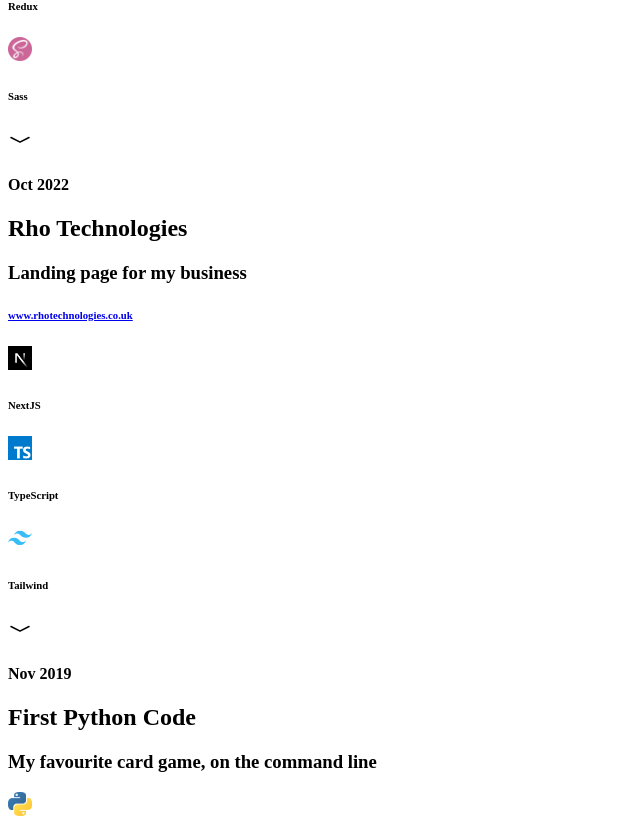
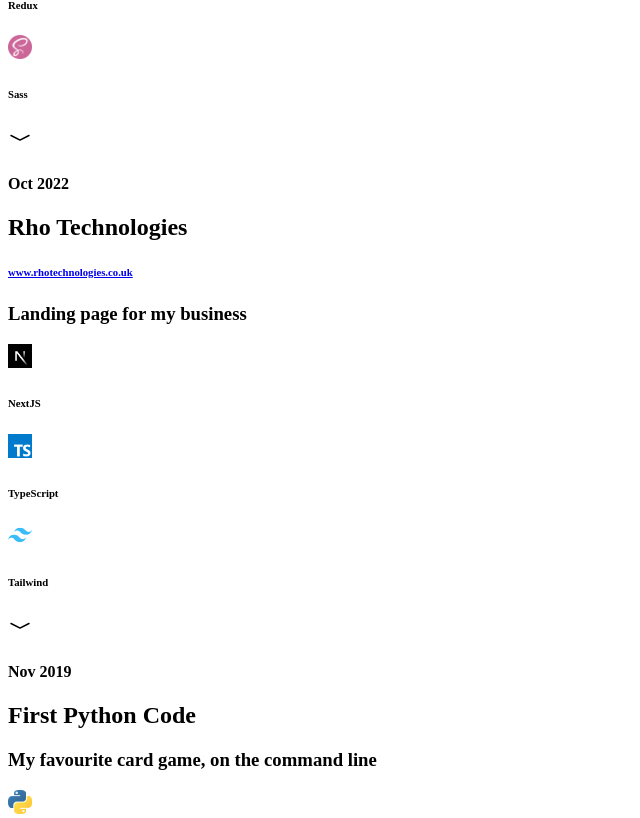
Before and after one commit to ottelli/elliottking.dev, a Next.js app: page / in a window 1280 px wide. Shown: the part 2816-3634 px from the top of the page, without its empty margins (0-640 px from the left). Built offline with nearby package versions, Linux system fonts and the light colour scheme.

Commit message:
card layout update & dark mode tweaks

```diff
--- a/package.json
+++ b/package.json
@@ -14,19 +14,16 @@
     "@types/react": "18.0.35",
     "@types/react-dom": "18.0.11",
     "autoprefixer": "10.4.14",
-    "dompurify": "^3.0.2",
-    "eslint": "8.38.0",
-    "eslint-config-next": "13.3.0",
     "isomorphic-dompurify": "^1.2.0",
     "next": "13.3.0",
     "postcss": "8.4.21",
-    "prettier": "^2.8.7",
     "react": "18.2.0",
     "react-dom": "18.2.0",
     "tailwindcss": "3.3.1",
     "typescript": "5.0.4"
   },
   "devDependencies": {
+    "prettier": "^2.8.7",
     "@types/dompurify": "^3.0.1",
     "prettier-plugin-tailwindcss": "^0.2.7"
   }
--- a/src/components/Timeline.tsx
+++ b/src/components/Timeline.tsx
@@ -1,8 +1,8 @@
-import DOMPurify from "isomorphic-dompurify"
-import { useId, useState } from "react"
+import { useState } from "react"
 import useIntersectionObserver from "../hooks/useIntersectionObserver"
 import ErrorBoundary from "../utils/ErrorBoundary"
 import TechStack from "./TechStack"
+import { ITimelineEntryProse, Prose, ToggleDropdown } from "./TimelineCardParts"
 
 export interface ITimelineEntry {
   title: string
@@ -10,16 +10,7 @@ export interface ITimelineEntry {
   description: string
   link?: string
   stack: string[]
-  method: ITimelineEntryMethod
-  status: ITimelineEntryStatus
-}
-
-interface ITimelineEntryMethod {
-  [step: string]: string
-}
-
-interface ITimelineEntryStatus {
-  [section: string]: string | string[]
+  points: ITimelineEntrySteps
 }
 
 const Timeline = ({ entries }: { entries: ITimelineEntry[] }) => {
@@ -61,19 +52,15 @@ const TimelineCard = ({
     rootMargin: "9999px 9999px 0px 0px",
     threshold: 0.3,
   })
-
   const [isOpen, setOpen] = useState(false)
 
   return (
     <div
       id={`card-${entry.title}`}
-      key={`card-${entry.title}-${index}`}
       ref={containerRef}
-      className={`mx-0 my-4 flex w-full
-      transform flex-col items-center rounded-3xl p-4 transition duration-500 sm:w-10/12 md:w-8/12
-      ${
-        isVisible || index === 0
-          ? "-transform-x-1/2 dark:via-indigp-200 bg-gradient-to-tr from-purple-200 via-indigo-100 to-blue-100 opacity-100 shadow-xl dark:from-purple-300 dark:to-blue-300"
+      className={`mx-0 my-4 flex w-full transform flex-col items-center rounded-3xl p-4 transition duration-500 sm:w-10/12 md:w-8/12
+        ${isVisible || index === 0
+          ? "-transform-x-1/2 dark:via-indigp-200 bg-gradient-to-tr from-purple-200 via-indigo-100 to-blue-100 opacity-100 shadow-xl dark:from-purple-800 dark:via-indigo-900 dark:to-blue-900"
           : "translate-x-1/2 bg-white opacity-0"
         }
       `}
@@ -91,40 +78,26 @@ const TimelineCard = ({
           </svg>
         </div>
       )}
-
-      <div className='flex w-full flex-row items-center justify-start'>
+      <div className='flex flex-row w-full items-center'>
         <h4 className='w-32 justify-self-center rounded bg-gradient-to-tr from-green-700 to-green-500 p-1 text-center font-normal text-white shadow-md shadow-green-100 dark:shadow-slate-900'>
           {entry.date}
         </h4>
-        <h2 className='ml-4 font-normal dark:text-slate-800'>{entry.title}</h2>
-      </div>
-
-      <div className='flex w-full flex-row flex-wrap items-center justify-between'>
-        <h3 className='text-center font-light italic dark:text-slate-800'>
-          {entry.description}
-        </h3>
+        <div className='flex flex-col ml-4'>
+          <h2>{entry.title}</h2>
           {entry.link && (
             <a href={`https://${entry.link}`}>
               <h6 className=''>{entry.link}</h6>
             </a>
           )}
         </div>
-
-      <div className='m-4'>
+      </div>
+      <h3 className='m-4 text-center font-normal italic'>
+        {entry.description}
+      </h3>
+      <div className='m-4 mt-0'>
         <TechStack items={entry.stack} />
       </div>
-
-      {isOpen && (
-        <div className='flex w-full max-w-none flex-row flex-wrap items-center justify-center'>
-          <div className='mx-4 h-full md:w-5/12'>
-            <Method {...entry.method} />
-          </div>
-
-          <div className='mx-4 h-full md:w-5/12'>
-            <ProjectStatus {...entry.status} />
-          </div>
-        </div>
-      )}
+      {isOpen && <Prose {...entry.points} />}
       <ToggleDropdown
         isOpen={isOpen}
         onClick={() => setOpen(!isOpen)}
@@ -132,106 +105,3 @@ const TimelineCard = ({
     </div>
   )
 }
-
-const Method = (props: ITimelineEntryMethod) => {
-  const id = useId()
-
-  return (
-    <div className='prose flex h-full w-full max-w-none flex-col'>
-      {Object.entries(props).map(([name, text]) => (
-        <div key={id + name + "-container"}>
-          <h5
-            key={id + name + "-title"}
-            className='font-bold italic'
-          >
-            {name}
-          </h5>
-          <p
-            key={id + name + "-text"}
-            className='mt-0'
-            dangerouslySetInnerHTML={{ __html: DOMPurify.sanitize(text) }}
-          ></p>
-        </div>
-      ))}
-    </div>
-  )
-}
-
-const ProjectStatus = (props: ITimelineEntryStatus) => {
-  return (
-    <div className='prose flex h-full w-full max-w-none flex-col border-slate-400 dark:border-slate-600'>
-      {Object.entries(props).map(([name, text]) => (
-        <div key={name}>
-          <h5 className='font-bold'>{name}</h5>
-          {text instanceof Array ? (
-            <ul className='m-0 list-inside list-none p-0'>
-              {text.map((point, i) => (
-                <li
-                  key={i}
-                  className='relative flex pl-[20px]'
-                >
-                  <svg
-                    className='absolute left-0 top-[6px]'
-                    fill='currentColor'
-                    xmlns='http://www.w3.org/2000/svg'
-                    viewBox='0 0 384 512'
-                    width='12'
-                  >
-                    <path d='M342.6 233.4c12.5 12.5 12.5 32.8 0 45.3l-192 192c-12.5 12.5-32.8 12.5-45.3 0s-12.5-32.8 0-45.3L274.7 256 105.4 86.6c-12.5-12.5-12.5-32.8 0-45.3s32.8-12.5 45.3 0l192 192z' />
-                  </svg>
-                  <p
-                    className='m-0'
-                    dangerouslySetInnerHTML={{
-                      __html: DOMPurify.sanitize(point),
-                    }}
-                  ></p>
-                </li>
-              ))}
-            </ul>
-          ) : (
-            <p
-              dangerouslySetInnerHTML={{ __html: DOMPurify.sanitize(text) }}
-            ></p>
-          )}
-        </div>
-      ))}
-    </div>
-  )
-}
-
-const ToggleDropdown = (props: { isOpen: boolean; onClick: () => void }) => {
-  return (
-    <span
-      className='col-start-1 col-end-6 flex h-8 flex-row justify-center'
-      onClick={props.onClick}
-    >
-      {props.isOpen ? (
-        <svg
-          xmlns='http://www.w3.org/2000/svg'
-          width='24'
-          height='24'
-          fill='currentColor'
-          viewBox='0 0 16 16'
-        >
-          <path
-            fillRule='evenodd'
-            d='M7.776 5.553a.5.5 0 0 1 .448 0l6 3a.5.5 0 1 1-.448.894L8 6.56 2.224 9.447a.5.5 0 1 1-.448-.894l6-3z'
-          />
-        </svg>
-      ) : (
-        <svg
-          xmlns='http://www.w3.org/2000/svg'
-          width='24'
-          height='24'
-          fill='currentColor'
-          viewBox='0 0 16 16'
-        >
-          <path
-            fillRule='evenodd'
-            d='M1.553 6.776a.5.5 0 0 1 .67-.223L8 9.44l5.776-2.888a.5.5 0 1 1 .448.894l-6 3a.5.5 0 0 1-.448 0l-6-3a.5.5 0 0 1-.223-.67z'
-          />
-        </svg>
-      )}
-    </span>
-  )
-}
--- /dev/null
+++ b/src/components/TimelineCardParts.tsx
@@ -0,0 +1,104 @@
+import DOMPurify from "isomorphic-dompurify"
+import { useId } from "react"
+
+export interface ITimelineEntryProse {
+  [key: string]: string | string[]
+}
+
+export const Prose = (props: ITimelineEntryProse) => {
+  const id = useId()
+  const isArray = (item:any):boolean => {
+    if (item instanceof Object) {
+      return true
+    }
+  }
+
+  return (
+    <div>
+      {Object.entries(props).map(([key, entry]) => (
+        <div key={id + key + "container"} className="mx-4">
+          <h5
+            className='font-bold italic'
+          >
+            {key}
+          </h5>
+          {
+            (isArray(entry))
+            ? <List items={entry} />
+            : <Paragraph text={entry} />
+          }
+        </div>
+      ))}
+    </div>
+  )
+}
+
+const List = ({ items }: { items: string[] }) => {
+  return (
+    <ul>
+      {items.map((text,idx) => (
+        <li
+          key={idx}
+          className='relative flex pl-[20px]'
+        >
+          <svg
+            className='absolute left-0 top-[2px]'
+            fill='currentColor'
+            xmlns='http://www.w3.org/2000/svg'
+            viewBox='0 0 384 512'
+            width='12'
+          >
+            <path d='M342.6 233.4c12.5 12.5 12.5 32.8 0 45.3l-192 192c-12.5 12.5-32.8 12.5-45.3 0s-12.5-32.8 0-45.3L274.7 256 105.4 86.6c-12.5-12.5-12.5-32.8 0-45.3s32.8-12.5 45.3 0l192 192z' />
+          </svg>
+          <Paragraph text={text} />
+        </li>
+      ))}
+    </ul>
+  )
+}
+
+const Paragraph = ({ text }: { text: string }) => {
+  return (
+    <p
+      className="m-0"
+      dangerouslySetInnerHTML={{ __html: DOMPurify.sanitize(text) }}
+    ></p>
+  )
+}
+
+export const ToggleDropdown = (props: { isOpen: boolean; onClick: () => void }) => {
+  return (
+    <span
+      className='col-start-1 col-end-6 flex h-8 flex-row justify-center'
+      onClick={props.onClick}
+    >
+      {props.isOpen ? (
+        <svg
+          xmlns='http://www.w3.org/2000/svg'
+          width='24'
+          height='24'
+          fill='currentColor'
+          viewBox='0 0 16 16'
+        >
+          <path
+            fillRule='evenodd'
+            d='M7.776 5.553a.5.5 0 0 1 .448 0l6 3a.5.5 0 1 1-.448.894L8 6.56 2.224 9.447a.5.5 0 1 1-.448-.894l6-3z'
+          />
+        </svg>
+      ) : (
+        <svg
+          xmlns='http://www.w3.org/2000/svg'
+          width='24'
+          height='24'
+          fill='currentColor'
+          viewBox='0 0 16 16'
+        >
+          <path
+            fillRule='evenodd'
+            d='M1.553 6.776a.5.5 0 0 1 .67-.223L8 9.44l5.776-2.888a.5.5 0 1 1 .448.894l-6 3a.5.5 0 0 1-.448 0l-6-3a.5.5 0 0 1-.223-.67z'
+          />
+        </svg>
+      )}
+    </span>
+  )
+}
--- a/src/data/timeline_text.ts
+++ b/src/data/timeline_text.ts
@@ -7,12 +7,9 @@ export const timeline_text: ITimelineEntry[] = [
     description: "Health and fitness app, with personal dashboard, interactive calendar, and data-driven insights.",
     link: "www.trainpersistent.com/about",
     stack: ["Go", "Python", "Flask", "Vite", "TypeScript", "React", "Redux", "Sass"],
-    method: {
-      "About":
-        "In my journey with Persistence, I have grown the project from a Matlab script analysing watch data I wrote in university, to static HTML, to a fully responsive progressive web app. As the project's complexity increased, I evolved the architecture and embraced new tools and technologies, learning on the job to take the project to the each new level. This process required extensive research, planning, iterative development, and effective utilization of my increasingly diverse skill set. Consequently, I have continually improved user experience across devices and platforms, striving to deliver a quality product that meets user expectations and the high standards I set myself.",
-      "": "Working independently, I manage the full lifecycle of product development, from ideation and planning to implementation and maintenance. This involves overseeing the architecture of the application, thinking deeply about the user experience, implementing best practices for optimal performance and secure authentication, while strategically allocating time to each aspect."
-    },
-    status: {
+    points: {
+      About:
+        "In my journey with Persistence, I have grown the project from a Matlab script analysing watch data I wrote in university, to static HTML, to a fully responsive progressive web app. As the project's complexity increased, I evolved the architecture and embraced new tools and technologies, learning on the job to take the project to the each new level. This process required extensive research, planning, iterative development, and effective utilization of my increasingly diverse skill set. Consequently, I have continually improved user experience across devices and platforms, striving to deliver a quality product that meets user expectations and the high standards I set myself.<br/><br/>Working independently, I manage the full lifecycle of product development, from ideation and planning to implementation and maintenance. This involves overseeing the architecture of the application, thinking deeply about the user experience, implementing best practices for optimal performance and secure authentication, while strategically allocating time to each aspect.",
       Progress: [
         "Version 1 released in Jan 2023",
         "Fully responsive design for Web and Mobile, with offline available on Mobile through PWA features.",
@@ -35,11 +32,9 @@ export const timeline_text: ITimelineEntry[] = [
     description: "Landing page for my business",
     link: "www.rhotechnologies.co.uk",
     stack: ["NextJS", "TypeScript", "Tailwind"],
-    method: {
+    points: {
       Implemention:
         "I decided to build this site with the <b>NextJS</b> framework to take advantage of optional API routes, as only contact form submissions are required on day-one, with scope for adding more functionality as needed, such as content delivery for marketing materials, or handling support tickets. As this is a small project, I used TailwindCSS to style it with utility classes rather than building up a component library.",
-    },
-    status: {
       Progress: [
         "<a href='https://www.rhotechnologies.co.uk'>Go to the site</a>",
         "The site is live through Google Cloud",
@@ -55,13 +50,11 @@ export const timeline_text: ITimelineEntry[] = [
     description: "My favourite card game, on the command line",
     // link: "github.com/ottelli/elPresidente",
     stack: ["Python"],
-    method: {
+    points: {
       About:
         "I thoroughly enjoyed learning to program at university, but we had used Matlab and my license soon ran out after graduating. I settled on Python and always learn better with projects so set about coding the card game that me and my friends were always playing. Having had no frame of reference before, I soon realised why Matlab is ranked as the least loved programming language in the Stack Overflow developer survey.",
       'Gameplay & Interface':
         "Text based on the command line. All players on one machine, with the screen cleared between each. Players are told the last cards played and have their hand, split into multiples, sorted by value, shown to them as an indexed list. They input an index to play their turn. Based on the game state there may be follow up decisions, like splitting cards or using the joker.",
-    },
-    status: {
       Conclusion: [
         "I achieved what I set out to do! I declared this project a success when my friends and I were playing and began to feel some of the tension that exists in our real games...",
       ],
@@ -77,12 +70,10 @@ export const timeline_text: ITimelineEntry[] = [
     date: "Jun 2018",
     description: "Masters thesis project",
     stack: ["IMU", "MATLAB"],
-    method: {
+    points: {
       'Research Question': "Can non-linearities in gait predict running economy?",
       Experiment: "Recruited [n] people. Gas analysis + Gait analysis.",
       Analysis: "Vectorisation. DFA. SampEnt.",
-    },
-    status: {
       Conclusion: [
         "Everyone has a velocity-variability sweet-spot in their running gait, which is most efficient for them.",
         "J-shape Function. Expert is shifted to the right, deeper and wider trough",
@@ -95,14 +86,12 @@ export const timeline_text: ITimelineEntry[] = [
     date: "Mar 2018",
     description: "Prototype and business plan",
     stack: ["Android", "MATLAB"],
-    method: {
+    points: {
       'Assigned Task': "Help a sports injury, with technology.",
       'Chosen Design Brief': "How to prevent back injuries from deadlifting?",
       Solution:
         "A camera purchased by gyms, placed to the side when deadlifting. Together with an Android app to give live feedback and record sessions.",
       "Team Role": "I handled the financial plan and app design",
-    },
-    status: {
       Conclusion: [""],
       Reflection: "",
     },
@@ -112,14 +101,12 @@ export const timeline_text: ITimelineEntry[] = [
     date: "Dec 2017",
     description: "Physics model with GUI in Matlab",
     stack: ["MATLAB"],
-    method: {
+    points: {
       'Assigned Task': "Simulate and evaluate the effects of a change to a rule in a sport.",
       'Chosen Rearch Question': "Would Table Tennis be more entertaining on a bigger table?",
       Simulation:
         "The physics of Tabble Tennis can be divied into two states: flight and impact. In flight, the trajectory of a [x]cm, [y]g smooth projectile is strongly subjected to spin forces, Magnus forces, [...]. The hardness of both table and ball contribute to one of the briefest impacts in sport, but still surface and deformation effects are highly influential.",
       GUI: "From starting position, strike angle and outgoing velocity, animate and trace the balls flight across the table, then then display flight time and end velocity at the opponent.",
-    },
-    status: {
       Conclusion: ["Drop Shots", "More time", "Running game"],
       Reflection: [
         "Looked great on workstation, almost killed my laptop.",
@@ -132,14 +119,12 @@ export const timeline_text: ITimelineEntry[] = [
     date: "Apr 2017",
     description: "Bachelors dissertation project",
     stack: ["IMU", "Arduino", "MATLAB"],
-    method: {
+    points: {
       'Chosen Research Question': "How does shoe choice effect lower limb [shock / vibrations] while running?",
       Experiment:
         "I recruited [n] people to run 3 laps of ~12min around a local park. Each time wearing a different design of shoe. Using an IMU, I measured accelerations at the top of the shin.",
       Analysis:
         "I wrote a MATLAB script to; apply a high- and low-pass filter, detect peaks, and plot the result.<br/>To model the effects on the bones, I constructed a free body diagram, and input values from medical journal papers.<br/>Finally, I conducted a factorial analysis, [with factors such as] bone density, weight, speed of bone remodelling... , to provide context for the differences in shock between the shoes.",
-    },
-    status: {
       Conclusion: [
         "More foam on the shoe, less shock through the shin",
         "Materials are <b>very</b> important",
```
Also changed, not shown: .eslintrc.json (deleted), 1 other file (tests, documents, lock files or other folders). Lines whose indentation alone changed are shown as unchanged.
